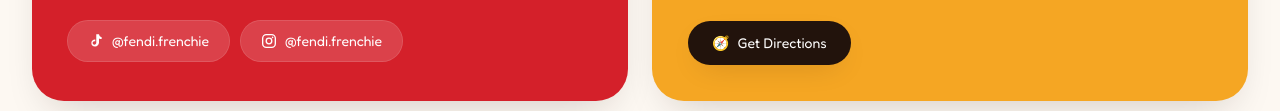
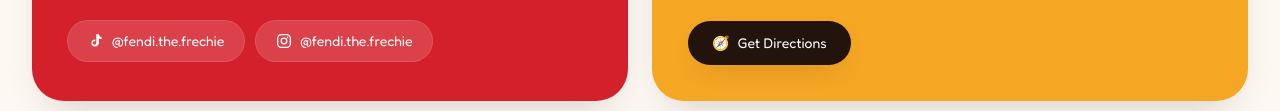
Before and after one commit to komarov-dc/fendithefrenchie, a website: page index.html in a window 1280 px wide. Shown: the part 2601-2712 px from the top of the page. Drawn offline with nearby package versions, Linux system fonts and the light colour scheme.

Commit message:
Brand logo + correct social handle
- Header/footer/favicon now use the cartoon Fendi bulldog MASCOT logo
  (matches the booth sign + packaging) instead of the real-dog photo; the
  real-dog photo stays as the hero inset + Meet Fendi personality shot
- Fix social handle: @fendi.frenchie → @fendi.the.frechie (the real, active
  TikTok account) across all links + displayed text + i18n

Co-Authored-By: Claude Opus 4.8 <noreply@anthropic.com>
Claude-Session: https://claude.ai/code/session_015UqKP8miSEAsmL8yvYp1dw

```diff
--- a/i18n.js
+++ b/i18n.js
@@ -50,8 +50,8 @@
       // ---- Homepage 2026 redesign: journey ----
       "Follow Our Journey": "Следите за нашими приключениями",
       "Food, friends and fun from Pattaya to all around Thailand!": "Еда, друзья и веселье — от Паттайи до всего Таиланда!",
-      "Follow on TikTok @fendi.frenchie": "Подписаться в TikTok @fendi.frenchie",
-      "Follow on Instagram @fendi.frenchie": "Подписаться в Instagram @fendi.frenchie",
+      "Follow on TikTok @fendi.the.frechie": "Подписаться в TikTok @fendi.the.frechie",
+      "Follow on Instagram @fendi.the.frechie": "Подписаться в Instagram @fendi.the.frechie",
       // ---- Homepage 2026 redesign: footer ----
       "Pattaya · Thailand": "Паттайя · Таиланд",
       "© 2026 Fendi's Food Hut · Fendi. All rights reserved.": "© 2026 Fendi's Food Hut · Fendi. Все права защищены.",
@@ -207,8 +207,8 @@
       // ---- Homepage 2026 redesign: journey ----
       "Follow Our Journey": "ติดตามการเดินทางของเรา",
       "Food, friends and fun from Pattaya to all around Thailand!": "อาหาร เพื่อน และความสนุก จากพัทยาสู่ทั่วเมืองไทย!",
-      "Follow on TikTok @fendi.frenchie": "ติดตามใน TikTok @fendi.frenchie",
-      "Follow on Instagram @fendi.frenchie": "ติดตามใน Instagram @fendi.frenchie",
+      "Follow on TikTok @fendi.the.frechie": "ติดตามใน TikTok @fendi.the.frechie",
+      "Follow on Instagram @fendi.the.frechie": "ติดตามใน Instagram @fendi.the.frechie",
       // ---- Homepage 2026 redesign: footer ----
       "Pattaya · Thailand": "พัทยา · ประเทศไทย",
       "© 2026 Fendi's Food Hut · Fendi. All rights reserved.": "© 2026 Fendi's Food Hut · Fendi. สงวนลิขสิทธิ์",
--- a/index.html
+++ b/index.html
@@ -88,7 +88,7 @@
         <!-- Logo + wordmark -->
         <a href="#top" class="flex items-center gap-3 group shrink-0">
           <span class="img-slot relative grid h-11 w-11 place-items-center overflow-hidden rounded-full ring-2 ring-chicky/40">
-            <img src="images/hero.jpg" alt="Fendi avatar" class="h-full w-full object-cover object-top" />
+            <img src="images/logo.png" alt="Fendi logo" class="h-full w-full object-cover object-center" />
           </span>
           <span class="leading-none">
             <span class="block whitespace-nowrap font-brand text-xl font-600 tracking-tight text-chicky">Fendi's Food Hut</span>
@@ -314,13 +314,13 @@
               Fendi the Frenchie travels Thailand reviewing food, meeting friends and spreading joy everywhere! Follow Fendi's adventures on TikTok &amp; Instagram!
             </p>
             <div class="mt-6 flex flex-wrap gap-3">
-              <a href="https://tiktok.com/@fendi.frenchie" target="_blank" rel="noopener" class="inline-flex items-center gap-2 rounded-full bg-white/15 px-5 py-2.5 font-display text-sm font-600 text-white ring-1 ring-white/25 transition-all hover:bg-white/25">
+              <a href="https://tiktok.com/@fendi.the.frechie" target="_blank" rel="noopener" class="inline-flex items-center gap-2 rounded-full bg-white/15 px-5 py-2.5 font-display text-sm font-600 text-white ring-1 ring-white/25 transition-all hover:bg-white/25">
                 <svg width="16" height="16" viewBox="0 0 24 24" fill="currentColor" aria-hidden="true"><path d="M16.5 2c.3 2.4 1.7 4.1 4 4.4v2.7c-1.4.1-2.7-.3-4-1v6.3c0 3.4-2.6 5.9-5.9 5.9A5.7 5.7 0 0 1 5 14.6c.2-3 2.6-5.2 5.9-5v2.9c-.4-.1-.9-.2-1.3-.2-1.5 0-2.6 1.2-2.6 2.6 0 1.5 1.2 2.6 2.7 2.6 1.5 0 2.7-1.1 2.7-2.7V2h2.1z"/></svg>
-                @fendi.frenchie
+                @fendi.the.frechie
               </a>
-              <a href="https://instagram.com/fendi.frenchie" target="_blank" rel="noopener" class="inline-flex items-center gap-2 rounded-full bg-white/15 px-5 py-2.5 font-display text-sm font-600 text-white ring-1 ring-white/25 transition-all hover:bg-white/25">
+              <a href="https://instagram.com/fendi.the.frechie" target="_blank" rel="noopener" class="inline-flex items-center gap-2 rounded-full bg-white/15 px-5 py-2.5 font-display text-sm font-600 text-white ring-1 ring-white/25 transition-all hover:bg-white/25">
                 <svg width="16" height="16" viewBox="0 0 24 24" fill="none" stroke="currentColor" stroke-width="2" aria-hidden="true"><rect x="2.5" y="2.5" width="19" height="19" rx="5.5"/><circle cx="12" cy="12" r="4.2"/><circle cx="17.4" cy="6.6" r="1.2" fill="currentColor" stroke="none"/></svg>
-                @fendi.frenchie
+                @fendi.the.frechie
               </a>
             </div>
           </div>
@@ -433,13 +433,13 @@
       </div>
 
       <div class="mt-10 flex flex-wrap items-center justify-center gap-4">
-        <a href="https://tiktok.com/@fendi.frenchie" target="_blank" rel="noopener" class="inline-flex items-center gap-2.5 rounded-full bg-white px-7 py-3.5 font-display font-600 text-ink shadow-soft transition-all hover:-translate-y-0.5 hover:bg-white/90">
+        <a href="https://tiktok.com/@fendi.the.frechie" target="_blank" rel="noopener" class="inline-flex items-center gap-2.5 rounded-full bg-white px-7 py-3.5 font-display font-600 text-ink shadow-soft transition-all hover:-translate-y-0.5 hover:bg-white/90">
           <svg width="18" height="18" viewBox="0 0 24 24" fill="currentColor" aria-hidden="true"><path d="M16.5 2c.3 2.4 1.7 4.1 4 4.4v2.7c-1.4.1-2.7-.3-4-1v6.3c0 3.4-2.6 5.9-5.9 5.9A5.7 5.7 0 0 1 5 14.6c.2-3 2.6-5.2 5.9-5v2.9c-.4-.1-.9-.2-1.3-.2-1.5 0-2.6 1.2-2.6 2.6 0 1.5 1.2 2.6 2.7 2.6 1.5 0 2.7-1.1 2.7-2.7V2h2.1z"/></svg>
-          Follow on TikTok @fendi.frenchie
+          Follow on TikTok @fendi.the.frechie
         </a>
-        <a href="https://instagram.com/fendi.frenchie" target="_blank" rel="noopener" class="inline-flex items-center gap-2.5 rounded-full bg-gradient-to-r from-brand via-chicky to-gold-dark px-7 py-3.5 font-display font-600 text-white shadow-soft transition-all hover:-translate-y-0.5">
+        <a href="https://instagram.com/fendi.the.frechie" target="_blank" rel="noopener" class="inline-flex items-center gap-2.5 rounded-full bg-gradient-to-r from-brand via-chicky to-gold-dark px-7 py-3.5 font-display font-600 text-white shadow-soft transition-all hover:-translate-y-0.5">
           <svg width="18" height="18" viewBox="0 0 24 24" fill="none" stroke="currentColor" stroke-width="2" aria-hidden="true"><rect x="2.5" y="2.5" width="19" height="19" rx="5.5"/><circle cx="12" cy="12" r="4.2"/><circle cx="17.4" cy="6.6" r="1.2" fill="currentColor" stroke="none"/></svg>
-          Follow on Instagram @fendi.frenchie
+          Follow on Instagram @fendi.the.frechie
         </a>
       </div>
       </div>
@@ -453,7 +453,7 @@
       <div class="flex flex-col items-center gap-6 text-center">
         <a href="#top" class="flex items-center gap-3">
           <span class="img-slot relative grid h-11 w-11 place-items-center overflow-hidden rounded-full ring-2 ring-white/50">
-            <img src="images/hero.jpg" alt="Fendi avatar" class="h-full w-full object-cover object-top" />
+            <img src="images/logo.png" alt="Fendi logo" class="h-full w-full object-cover object-center" />
           </span>
           <span class="leading-none text-left">
             <span class="block whitespace-nowrap font-brand text-2xl font-600 tracking-tight text-white">Fendi's Food Hut</span>
@@ -468,16 +468,16 @@
         </p>
 
         <div class="flex items-center gap-3">
-          <a href="https://instagram.com/fendi.frenchie" target="_blank" rel="noopener" aria-label="Instagram" class="grid h-11 w-11 place-items-center rounded-full bg-white/15 text-white shadow-soft transition-all hover:-translate-y-1 hover:bg-white hover:text-chicky">
+          <a href="https://instagram.com/fendi.the.frechie" target="_blank" rel="noopener" aria-label="Instagram" class="grid h-11 w-11 place-items-center rounded-full bg-white/15 text-white shadow-soft transition-all hover:-translate-y-1 hover:bg-white hover:text-chicky">
             <svg width="20" height="20" viewBox="0 0 24 24" fill="none" stroke="currentColor" stroke-width="2"><rect x="2.5" y="2.5" width="19" height="19" rx="5.5"/><circle cx="12" cy="12" r="4.2"/><circle cx="17.4" cy="6.6" r="1.2" fill="currentColor" stroke="none"/></svg>
           </a>
-          <a href="https://tiktok.com/@fendi.frenchie" target="_blank" rel="noopener" aria-label="TikTok" class="grid h-11 w-11 place-items-center rounded-full bg-white/15 text-white shadow-soft transition-all hover:-translate-y-1 hover:bg-white hover:text-chicky">
+          <a href="https://tiktok.com/@fendi.the.frechie" target="_blank" rel="noopener" aria-label="TikTok" class="grid h-11 w-11 place-items-center rounded-full bg-white/15 text-white shadow-soft transition-all hover:-translate-y-1 hover:bg-white hover:text-chicky">
             <svg width="19" height="19" viewBox="0 0 24 24" fill="currentColor"><path d="M16.5 2c.3 2.4 1.7 4.1 4 4.4v2.7c-1.4.1-2.7-.3-4-1v6.3c0 3.4-2.6 5.9-5.9 5.9A5.7 5.7 0 0 1 5 14.6c.2-3 2.6-5.2 5.9-5v2.9c-.4-.1-.9-.2-1.3-.2-1.5 0-2.6 1.2-2.6 2.6 0 1.5 1.2 2.6 2.7 2.6 1.5 0 2.7-1.1 2.7-2.7V2h2.1z"/></svg>
           </a>
-          <a href="https://youtube.com/@fendi.frenchie" target="_blank" rel="noopener" aria-label="YouTube" class="grid h-11 w-11 place-items-center rounded-full bg-white/15 text-white shadow-soft transition-all hover:-translate-y-1 hover:bg-white hover:text-chicky">
+          <a href="https://youtube.com/@fendi.the.frechie" target="_blank" rel="noopener" aria-label="YouTube" class="grid h-11 w-11 place-items-center rounded-full bg-white/15 text-white shadow-soft transition-all hover:-translate-y-1 hover:bg-white hover:text-chicky">
             <svg width="22" height="22" viewBox="0 0 24 24" fill="currentColor"><path d="M21.6 7.2a2.5 2.5 0 0 0-1.8-1.8C18.1 5 12 5 12 5s-6.1 0-7.8.4A2.5 2.5 0 0 0 2.4 7.2 26 26 0 0 0 2 12a26 26 0 0 0 .4 4.8 2.5 2.5 0 0 0 1.8 1.8C5.9 19 12 19 12 19s6.1 0 7.8-.4a2.5 2.5 0 0 0 1.8-1.8A26 26 0 0 0 22 12a26 26 0 0 0-.4-4.8zM10 15V9l5.2 3-5.2 3z"/></svg>
           </a>
-          <a href="https://facebook.com/fendi.frenchie" target="_blank" rel="noopener" aria-label="Facebook" class="grid h-11 w-11 place-items-center rounded-full bg-white/15 text-white shadow-soft transition-all hover:-translate-y-1 hover:bg-white hover:text-chicky">
+          <a href="https://facebook.com/fendi.the.frechie" target="_blank" rel="noopener" aria-label="Facebook" class="grid h-11 w-11 place-items-center rounded-full bg-white/15 text-white shadow-soft transition-all hover:-translate-y-1 hover:bg-white hover:text-chicky">
             <svg width="20" height="20" viewBox="0 0 24 24" fill="currentColor"><path d="M22 12a10 10 0 1 0-11.6 9.9v-7H7.9V12h2.5V9.8c0-2.5 1.5-3.9 3.8-3.9 1.1 0 2.2.2 2.2.2v2.5h-1.2c-1.2 0-1.6.8-1.6 1.6V12h2.7l-.4 2.9h-2.3v7A10 10 0 0 0 22 12z"/></svg>
           </a>
         </div>
```
Also changed, not shown: breakfast.html (+1 -1 lines), menu.html (+5 -5 lines), images/favicon-180.png, images/favicon-32.png, images/logo.png (added).
